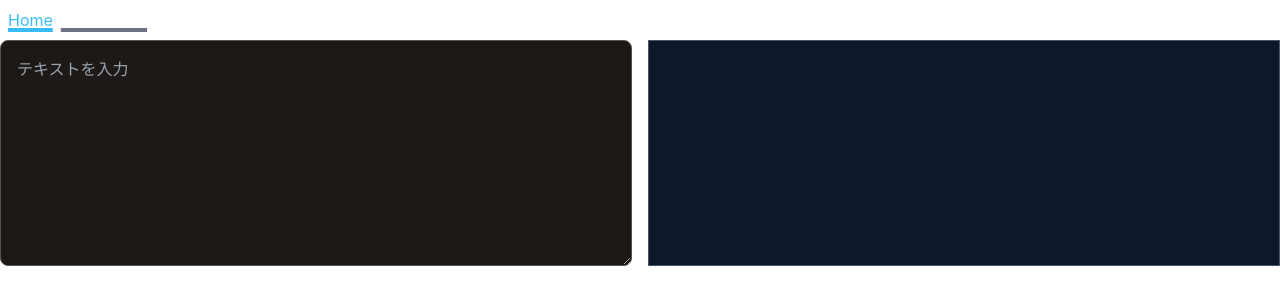
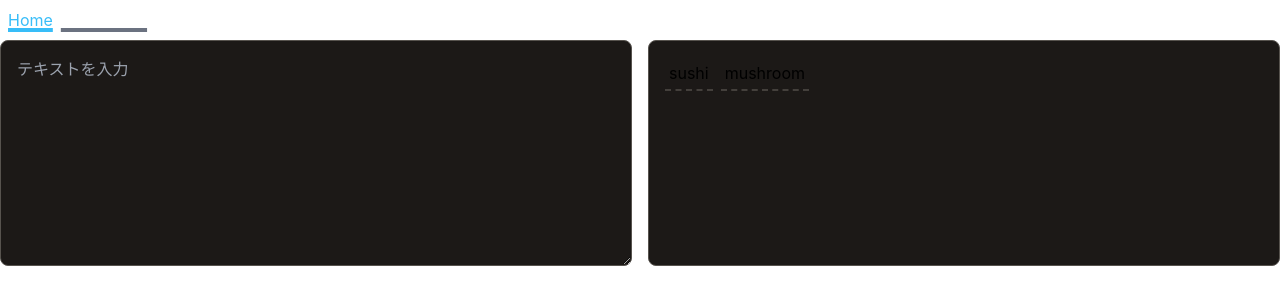
Before and after one commit to Spook-QuQ/transplit-next, a Next.js app: page / in a window 1280 px wide. Shown: the top 304 px of the page. Built offline with nearby package versions, Linux system fonts and the light colour scheme.

Commit message:
Created WordBlock.tsx component with react-transition-group

```diff
--- a/package.json
+++ b/package.json
@@ -15,7 +15,9 @@
     "next": "12.3.1",
     "react": "18.2.0",
     "react-dom": "18.2.0",
-    "react-redux": "^8.0.4"
+    "react-icons": "^4.6.0",
+    "react-redux": "^8.0.4",
+    "react-transition-group": "^4.4.5"
   },
   "devDependencies": {
     "@types/node": "^18.11.2",
--- a/src/components/DisplayArea.tsx
+++ b/src/components/DisplayArea.tsx
@@ -1,4 +1,6 @@
 import { useSelector, useDispatch } from 'react-redux'
+
+import WordBlock from '@/components/WordBlock'
 
 const DisplayArea: React.FC = () => {
   const status = useSelector((state: any) => state.result.status)
@@ -7,9 +9,11 @@ const DisplayArea: React.FC = () => {
   return (
     <div
       className='
-        bg-slate-900
+        bg-stone-900
         border
-        border-slate-600
+        border-stone-600
+        rounded-lg
+        p-4
       '
     >
       {isRequesting && (
@@ -17,7 +21,6 @@ const DisplayArea: React.FC = () => {
           className='
             flex
             items-center gap-2
-            p-2
           '
         >
           <span
@@ -41,6 +44,10 @@ const DisplayArea: React.FC = () => {
           </span>
         </div>
       )}
+      <div>
+        <WordBlock rsWord='sushi' pvWord='寿司' />
+        <WordBlock rsWord='mushroom' pvWord='きのこ' />
+      </div>
     </div>
   )
 }
--- /dev/null
+++ b/src/components/WordBlock.tsx
@@ -0,0 +1,128 @@
+import React, { useState } from 'react'
+import { Transition } from 'react-transition-group'
+// import { FaLink } from 'react-icons/fa'
+import { MdOpenInNew } from 'react-icons/md'
+
+const dictionaries = [
+  { url: 'https://jisho.org/search/', name: 'jisho' },
+  { url: 'https://ejje.weblio.jp/content/', name: 'Weblio' },
+]
+
+type PropsType = {
+  rsWord: string
+  pvWord: string
+}
+
+const WordBlock: React.FC<PropsType> = ({ rsWord, pvWord }) => {
+  const [dropdown, setDropdown] = useState<boolean>(false)
+  // const [isClicked, setIsClicked] = useState<boolean>(false)
+
+  // const onClickHandler = () => {
+  //   setIsClicked(isClicked)
+  // }
+  const onMouseEnterHandler = () => {
+    setDropdown(true)
+  }
+  const onMouseLeaveHandler = () => {
+    setDropdown(false)
+  }
+  // const onBlurHandler = () => {
+  //   setDropdown(false)
+  //   setIsClicked(false)
+  // }
+
+  return (
+    <span
+      className='
+        relative
+        mr-2
+      '
+      onMouseEnter={onMouseEnterHandler}
+      onMouseLeave={onMouseLeaveHandler}
+      // onClick={onClickHandler}
+    >
+      <button
+        className={`
+          inline-block
+          border-b-2
+          ${
+            /* isClicked */ dropdown
+              ? 'border-solid border-sky-500 bg-sky-800'
+              : 'border-dashed border-stone-700'
+          }
+          p-1
+        `}
+        // onBlur={onBlurHandler}
+      >
+        {rsWord}
+      </button>
+      <Transition in={dropdown} timeout={{
+        enter: 0,
+        exit: 200,
+      }}>
+        {(state: string) => {
+          return (
+            (state !== 'exited') && (
+              <div
+                className={`
+                 bg-stone-700
+                  absolute
+                  left-0
+                  top-[100%]
+                  whitespace-nowrap
+                  divide-solid
+                  divide-y
+                  divide-stone-700
+                  duration-200
+                  ${state.match(/(entered)/) ? 'translate-y-2 opacity-1 z-10' : 'opacity-0'}
+                `}
+              >
+                {[pvWord, rsWord].map((word, i) => (
+                  <React.Fragment key={pvWord + i}>
+                    <p
+                      className='
+                        font-bold
+                        text-xl
+                        p-4
+                        border-l-8
+                        border-stone-700
+                        bg-stone-600
+                      '
+                    >
+                      {word}
+                    </p>
+
+                    {dictionaries.map((dict) => {
+                      return (
+                        <p key={dict.name} className='block'>
+                          <a
+                            className='
+                              w-full
+                              p-4
+                              flex
+                              hover:bg-stone-600
+                              items-center
+                              justify-between
+                            '
+                            href={dict.url + word}
+                            target='_blank'
+                            rel='noreferrer'
+                          >
+                            <span className='mr-4'>{dict.name}</span>
+                            <MdOpenInNew />
+                          </a>
+                        </p>
+                      )
+                    })}
+                  </React.Fragment>
+                ))}
+              </div>
+            )
+          )
+        }}
+      </Transition>
+    </span>
+  )
+}
+
+export default WordBlock
```
Also changed, not shown: 2 other files (tests, documents, lock files or other folders).
